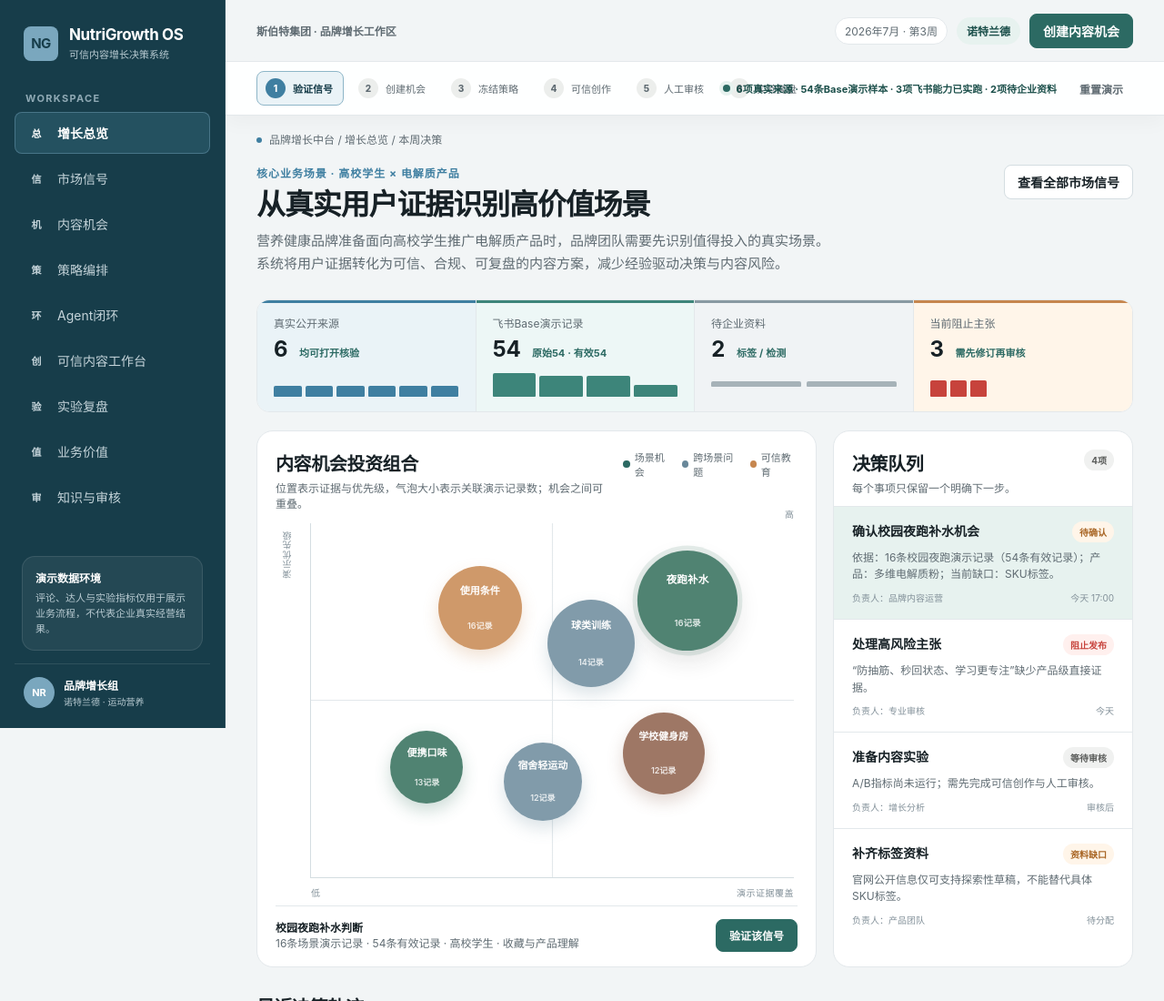
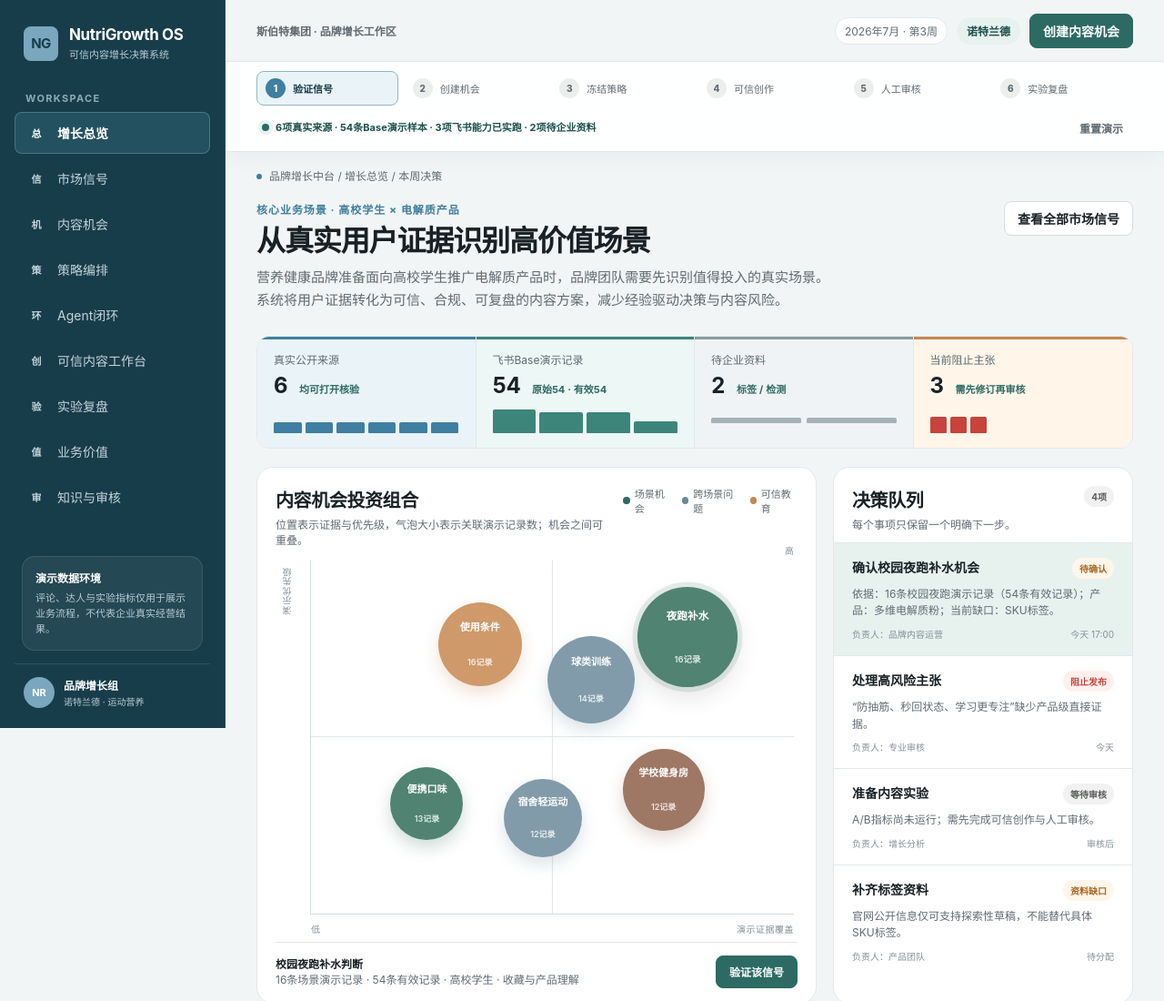
Before and after one commit to liverlucky666/nutrigrowth-os, a plain HTML site: page index.html in a window 1280 px wide. Shown: the top 1100 px of the page at 91% size. Drawn offline with Linux system fonts and the light colour scheme.

Commit message:
Fix workflow header overlap

```diff
--- a/index.html
+++ b/index.html
@@ -1143,6 +1143,11 @@
     .business-value-proof strong { display: block; margin-top: 5px; font-size: 11px; line-height: 1.5; }
     .business-value-disclaimer { margin: 14px 0 0; color: var(--muted); font-size: 10px; line-height: 1.55; }
 
+    @media (max-width: 1440px) {
+      .workflow-shell { grid-template-columns: minmax(0, 1fr); row-gap: 8px; }
+      .workflow-tools { min-width: 0; justify-content: space-between; }
+      .provenance-button { min-width: 0; white-space: normal; text-align: left; line-height: 1.35; }
+    }
     @media (max-width: 1180px) {
       :root { --sidebar: 78px; }
       .brand-copy, .nav-button > span:last-child, .nav-label, .sidebar-note, .profile > div { display: none; }
```
